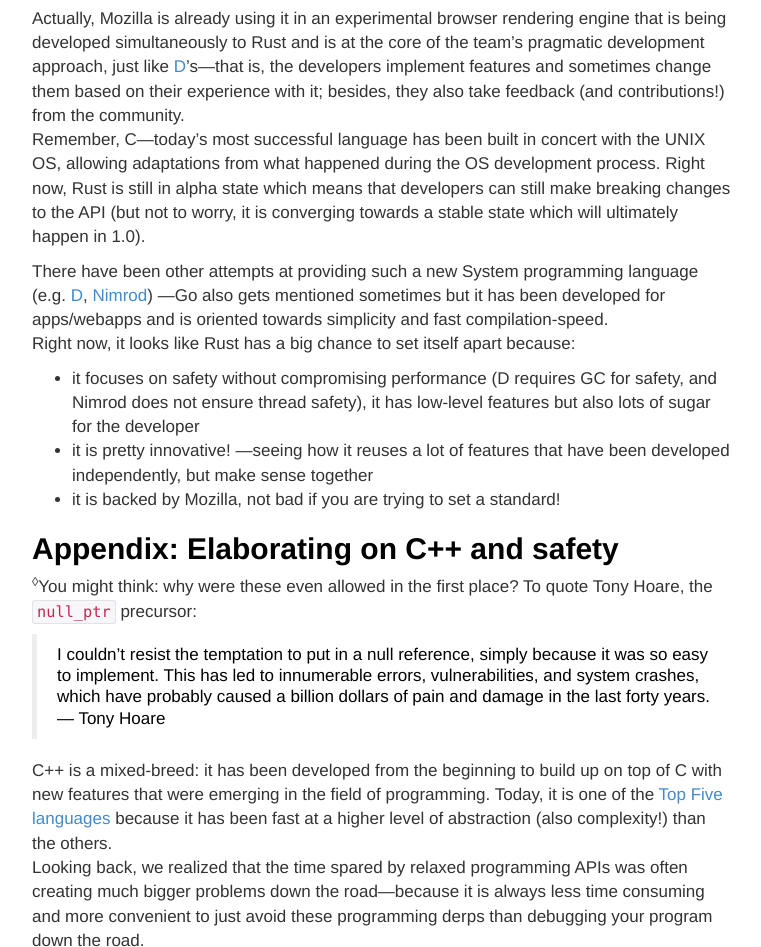
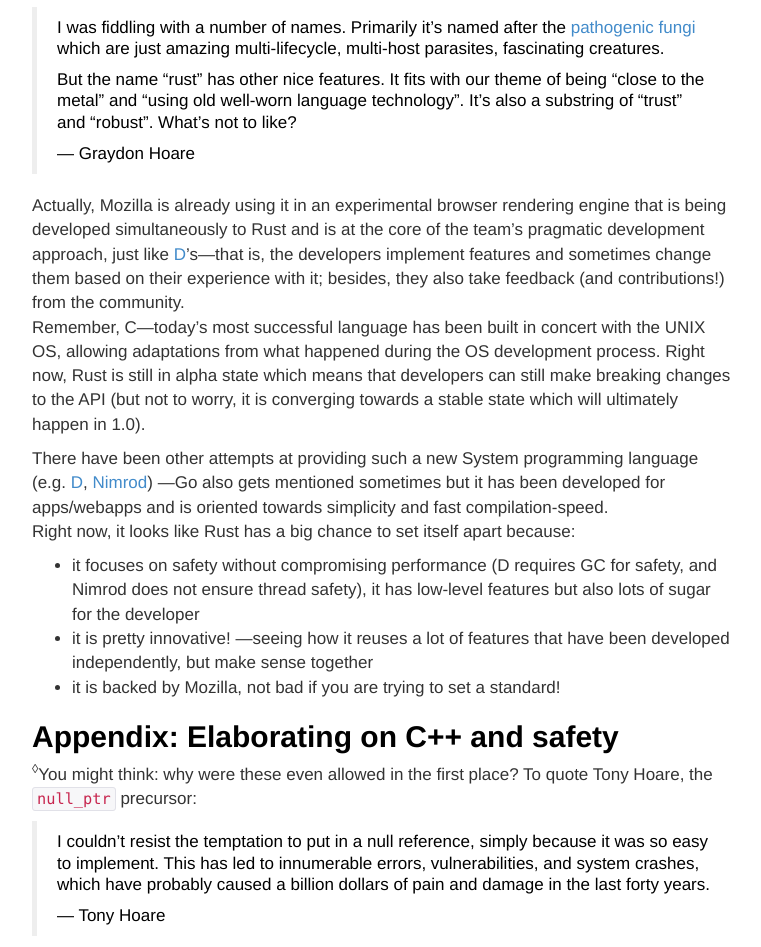
Before and after one commit to adrientetar/rust-tuts, a plain HTML site: page tutorial/ch-01.html in a window 1280 px wide. Shown: the part 1496-2443 px from the top of the page, without its empty margins (258-1019 px from the left). Drawn offline with Linux system fonts and the light colour scheme; a web font is replaced by a local one.

Commit message:
Add epic quote
Closes #4.

```diff
--- a/tutorial/ch-01.html
+++ b/tutorial/ch-01.html
@@ -50,7 +50,12 @@
 <li>Some easier to use functionalities from Python —that being said, Rust does not compromise on safety: it has static typing (with type inference!)<br /></li>
 <li>Optional tracing-GC (WIP) —the <code>std::gc::Gc</code> type recently landed on mainline</li>
 </ul>
-<p>Rust does not try to be a new fancy thing; rather, it builds up on top of proven useful technology and merges features from some existings languages, noticeably: Erlang’s green threads, Haskell trait system and overall functional programming elements of a few languages (it has pattern matching!), some syntax sugar from Python (the <code>range</code> iterator is one of them) and it also resurrects a few features from some American research languages developed in the 90s, amongst others.<br />As you can see, along with some features that definitely set it in today’s rollup of programming languages, Rust is also the result of a true willingness to reuse concepts from the rich history of programming languages, rather than building up the wheel over again. ;) ~ as you might have seen, that’s where the name “Rust” comes from!</p>
+<p>Rust does not try to be a new fancy thing; rather, it builds up on top of proven useful technology and merges features from some existings languages, noticeably: Erlang’s green threads, Haskell trait system and overall functional programming elements of a few languages (it has pattern matching!), some syntax sugar from Python (the <code>range</code> iterator is one of them) and it also resurrects a few features from some American research languages developed in the 90s, amongst others.<br />As you can see, along with some features that definitely set it in today’s rollup of programming languages, Rust is also the result of a true willingness to reuse concepts from the rich history of programming languages, rather than building up the wheel over again. ;) ~ as you might have seen, that’s partly where the name “Rust” comes from!</p>
+<blockquote>
+<p>I was fiddling with a number of names. Primarily it’s named after the <a href="https://en.wikipedia.org/wiki/Rust_%28fungus%29">pathogenic fungi</a> which are just amazing multi-lifecycle, multi-host parasites, fascinating creatures.</p>
+<p>But the name “rust” has other nice features. It fits with our theme of being “close to the metal” and “using old well-worn language technology”. It’s also a substring of “trust” and “robust”. What’s not to like?</p>
+<p>— Graydon Hoare</p>
+</blockquote>
 <p>Actually, Mozilla is already using it in an experimental browser rendering engine that is being developed simultaneously to Rust and is at the core of the team’s pragmatic development approach, just like <a href="http://dlang.org/">D</a>’s—that is, the developers implement features and sometimes change them based on their experience with it; besides, they also take feedback (and contributions!) from the community.<br />Remember, C—today’s most successful language has been built in concert with the UNIX OS, allowing adaptations from what happened during the OS development process. Right now, Rust is still in alpha state which means that developers can still make breaking changes to the API (but not to worry, it is converging towards a stable state which will ultimately happen in 1.0).</p>
 <p>There have been other attempts at providing such a new System programming language (e.g. <a href="http://dlang.org/">D</a>, <a href="http://nimrod-lang.org/">Nimrod</a>) —Go also gets mentioned sometimes but it has been developed for apps/webapps and is oriented towards simplicity and fast compilation-speed.<br />Right now, it looks like Rust has a big chance to set itself apart because:</p>
 <ul>
@@ -63,7 +68,8 @@
 <h2>Appendix: Elaborating on C++ and safety</h2>
 <p><sup>◊</sup>You might think: why were these even allowed in the first place? To quote Tony Hoare, the <code>null_ptr</code> precursor:</p>
 <blockquote>
-<p>I couldn’t resist the temptation to put in a null reference, simply because it was so easy to implement. This has led to innumerable errors, vulnerabilities, and system crashes, which have probably caused a billion dollars of pain and damage in the last forty years.<br />— Tony Hoare</p>
+<p>I couldn’t resist the temptation to put in a null reference, simply because it was so easy to implement. This has led to innumerable errors, vulnerabilities, and system crashes, which have probably caused a billion dollars of pain and damage in the last forty years.</p>
+<p>— Tony Hoare</p>
 </blockquote>
 <p>C++ is a mixed-breed: it has been developed from the beginning to build up on top of C with new features that were emerging in the field of programming. Today, it is one of the <a href="http://www.tiobe.com/index.php/content/paperinfo/tpci/index.html">Top Five languages</a> because it has been fast at a higher level of abstraction (also complexity!) than the others.<br />Looking back, we realized that the time spared by relaxed programming APIs was often creating much bigger problems down the road—because it is always less time consuming and more convenient to just avoid these programming derps than debugging your program down the road.</p>
 <p>Rust tries to ensure safety with some additional syntax markup (which actually makes you to think unambiguously about your desired behavior) that allows for a way more fine-grained static analysis by the compiler and can lead to additional compiler optimizations—indeed, some unsafe code that would pass as valid in most of today’s most used languages would get caught at compile-time in Rust. Instructions that are not safe or cannot be statically checked will have to be located inside an <code>unsafe</code> code block (that is mostly for the FFI, that allows you to link your programs to C).</p>
```
Also changed, not shown: tutorial/tutorial.html (+8 -2 lines), 2 other files.
